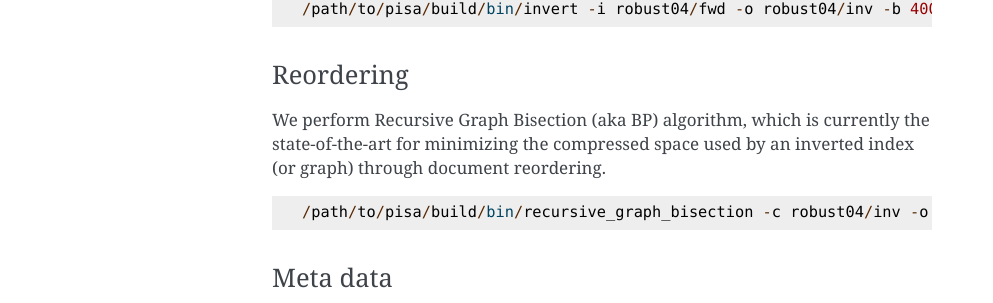
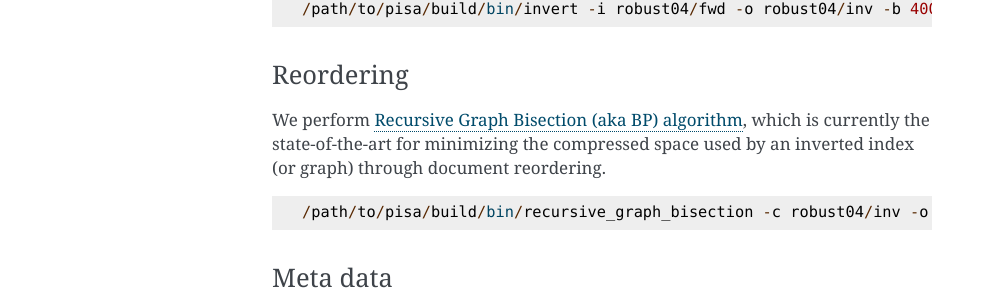
Before and after one commit to pisa-engine/pisa, a Sphinx documentation site: the page built from docs/source/experiments/regression-robust04.md, in a window 1280 px wide. Shown: the part 577-880 px from the top of the page, without its empty margins (148-1141 px from the left). Built offline with Sphinx 7.4.7, drawn with Linux system fonts in a browser that asks for light colours; part of the change alters nothing that is shown.

````diff
--- a/docs/source/experiments/regression-robust04.md
+++ b/docs/source/experiments/regression-robust04.md
@@ -24,7 +24,7 @@ The directory `/path/to/disk45/` should be the root directory of [TREC Disks 4 &
 ```
 
 ### Reordering
-We perform Recursive Graph Bisection (aka BP) algorithm, which is currently the state-of-the-art for minimizing the compressed space used by an inverted index (or graph) through document reordering.
+We perform [Recursive Graph Bisection (aka BP) algorithm](https://dl.acm.org/doi/10.1145/2939672.2939862), which is currently the state-of-the-art for minimizing the compressed space used by an inverted index (or graph) through document reordering.
 
 ```
 /path/to/pisa/build/bin/recursive_graph_bisection -c robust04/inv -o robust04/inv.bp --documents robust04/fwd.doclex --reordered-documents robust04/fwd.bp.doclex
````
